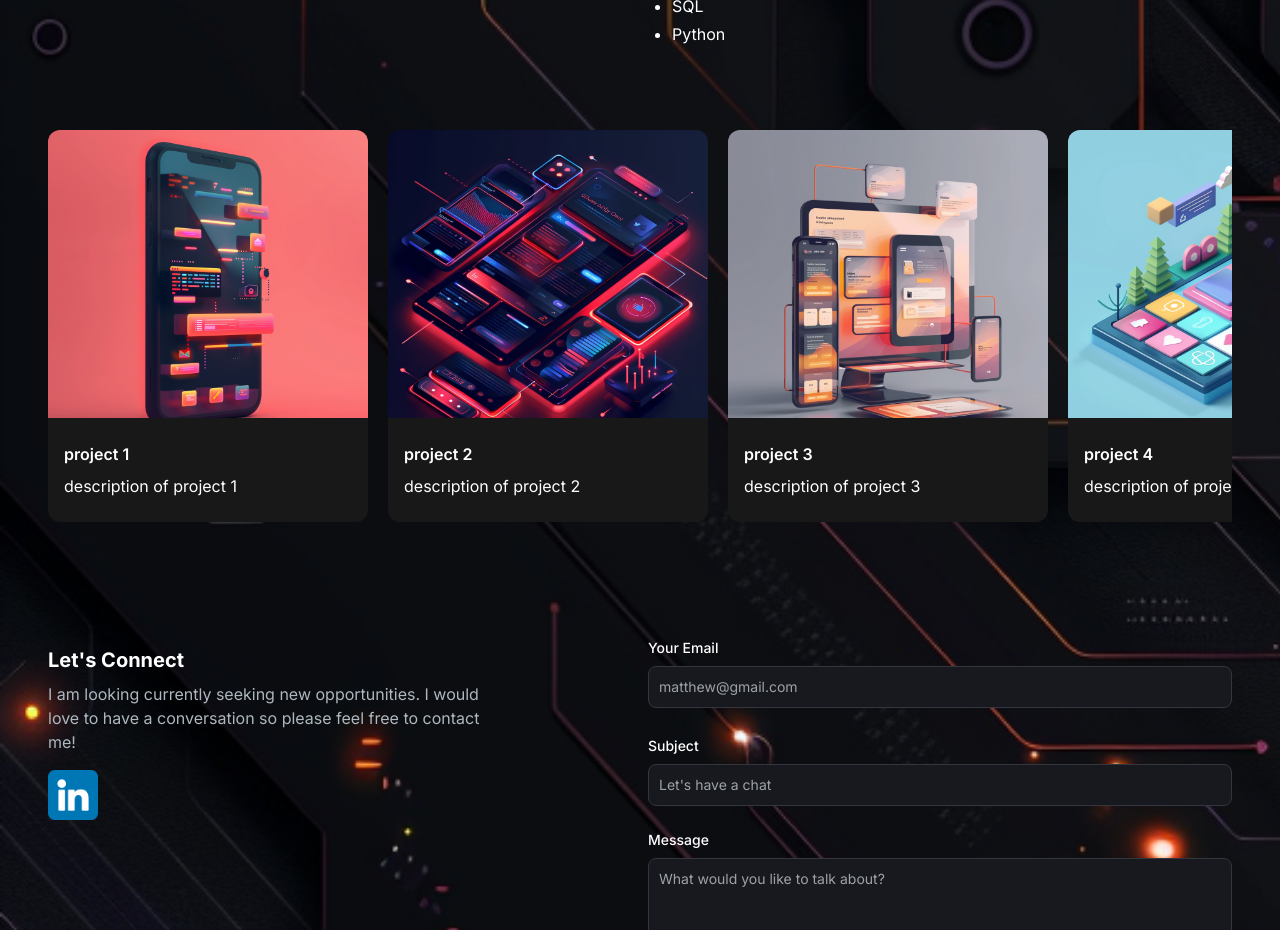
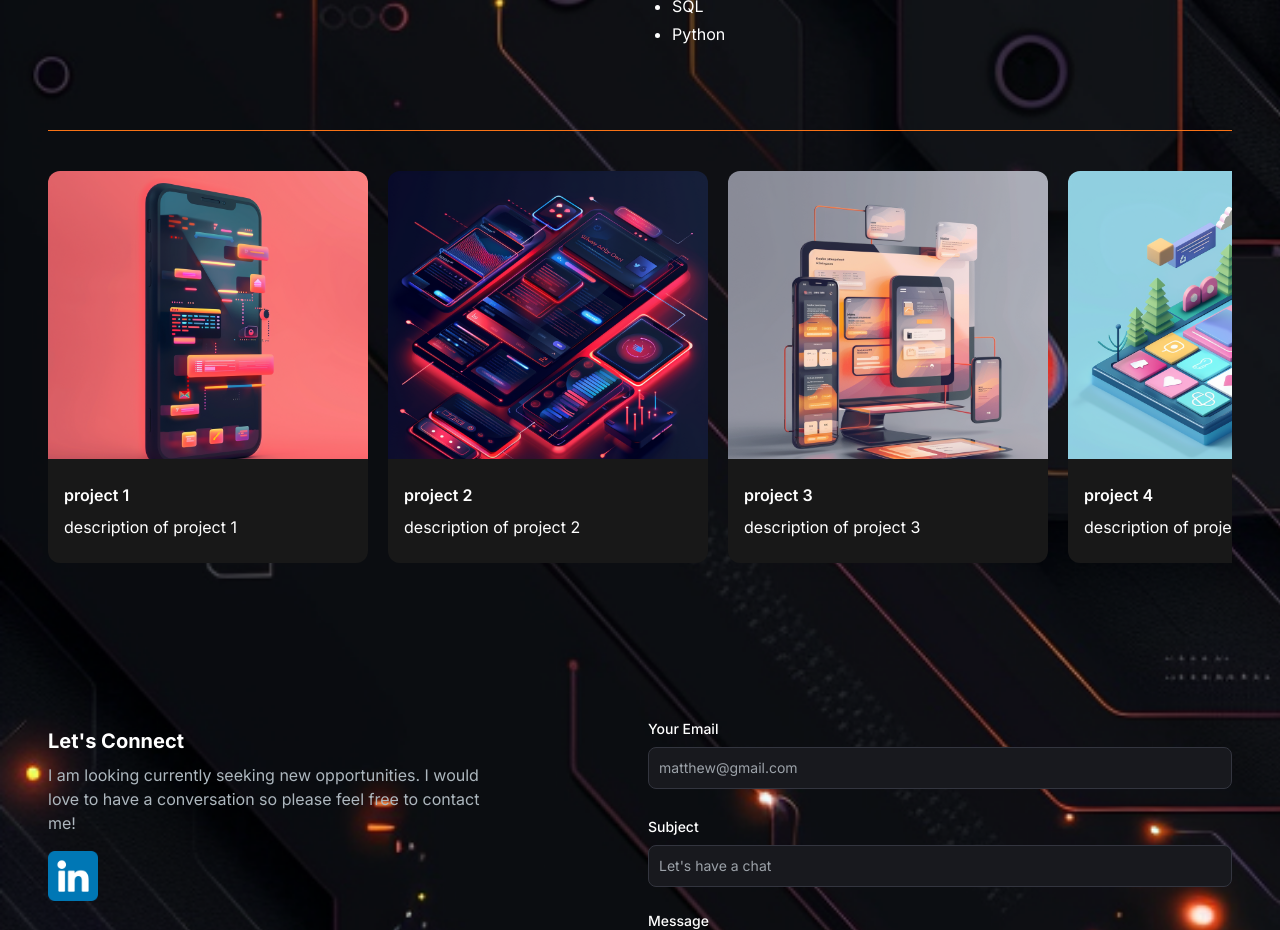
Before and after one commit to fussmj/portfolio, a Next.js app: page / in a window 1280 px wide. Shown: the part 1080-2010 px from the top of the page. Built offline with nearby package versions, Linux system fonts and the light colour scheme.

Commit message:
added orange borders

```diff
--- a/app/components/ProjectSection_animated.tsx
+++ b/app/components/ProjectSection_animated.tsx
@@ -86,7 +86,11 @@ const ProjectSection = () => {
 
   return (
     <>
-      <motion.div key={containerKey} id={id} className="overflow-hidden">
+      <motion.div
+        key={containerKey}
+        id={id}
+        className="overflow-hidden border-t border-orange-500 py-10"
+      >
         <motion.div
           id="inner-carousel"
           className="flex space-x-5"
```
